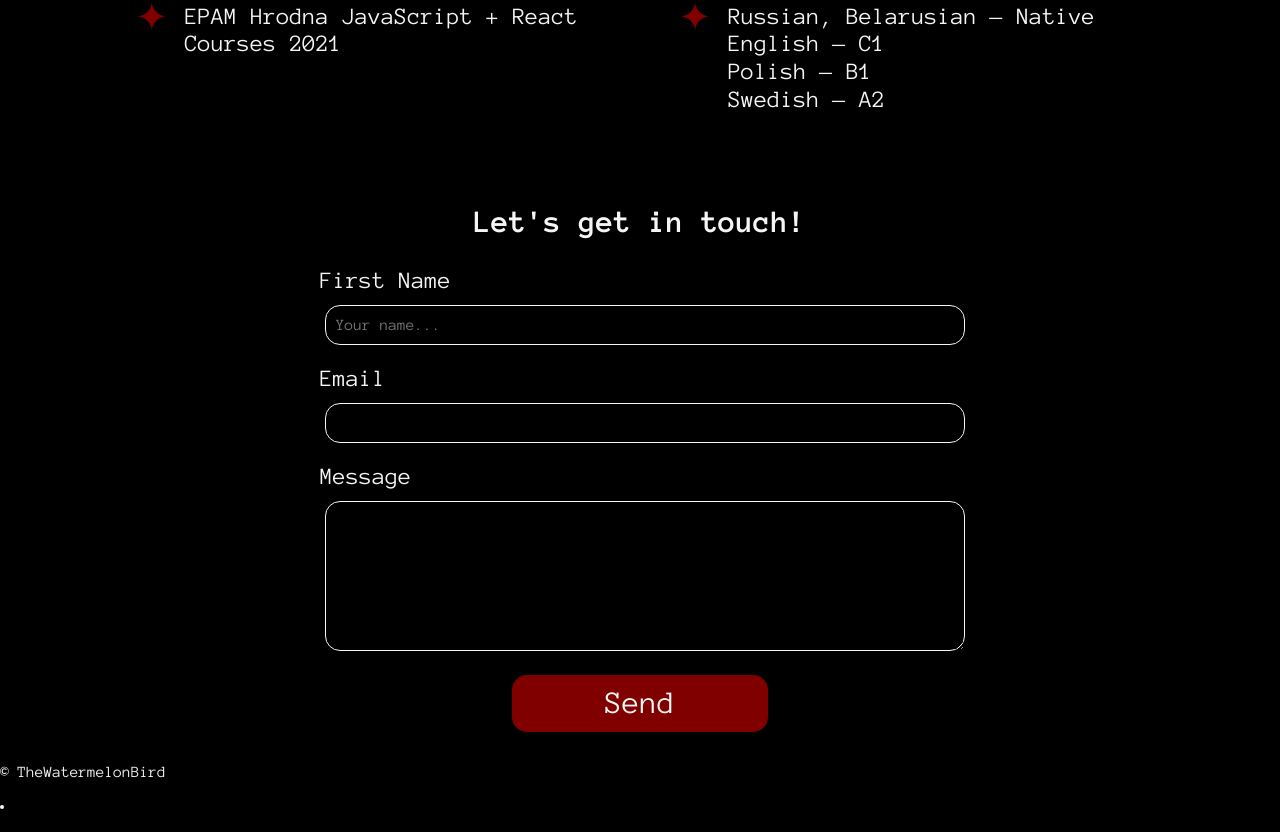
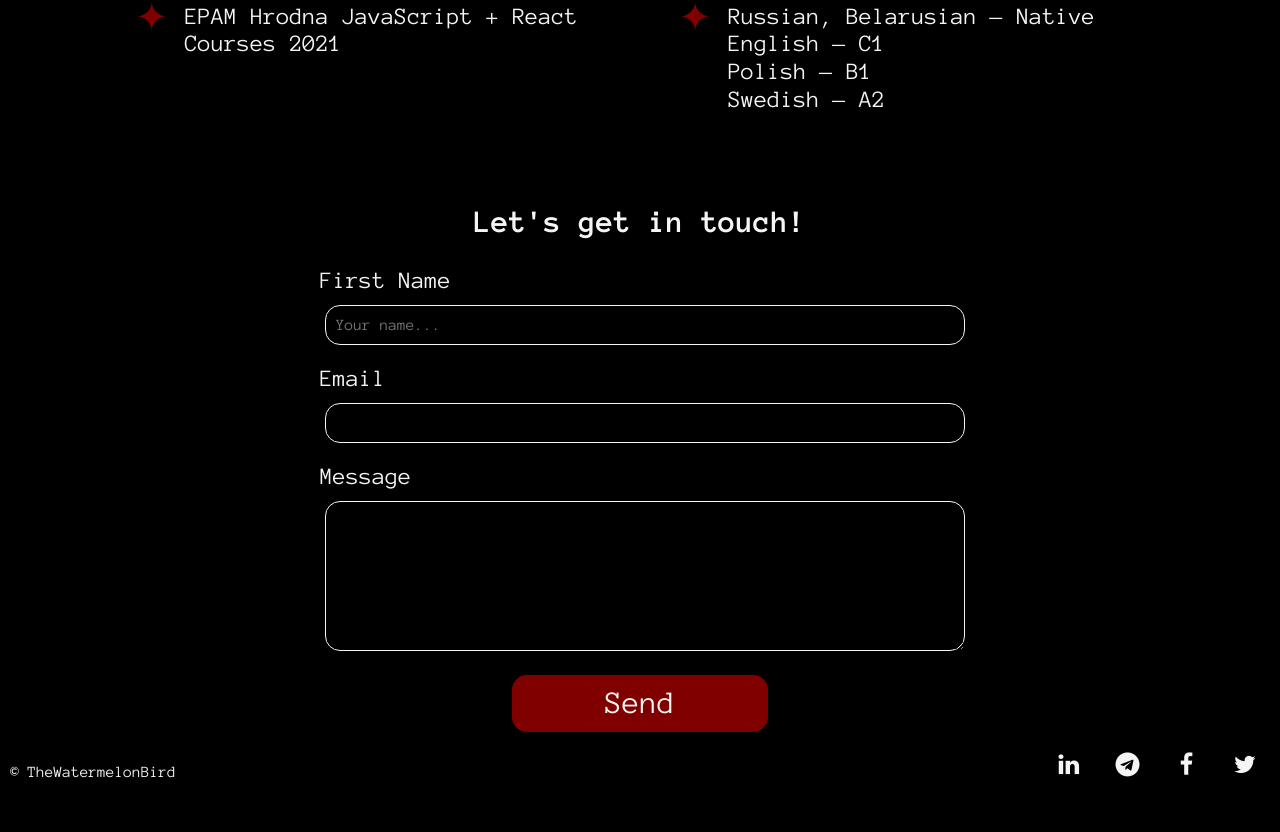
Before and after one commit to TheWatermelonBird/HTML-CSS-FE-Course, a plain HTML site: page index.html in a window 1280 px wide. Shown: the part 2116-2948 px from the top of the page. After the commit the page ends 2913 px from the top, so only its background shows below. Drawn offline with Linux system fonts and the light colour scheme.

Commit message:
feat: add socail media to footer

```diff
--- a/index.html
+++ b/index.html
@@ -103,12 +103,13 @@
      </section>
      <footer>
           <p>© TheWatermelonBird</p>
-          <li class="social-media">
-               <ul class="linkedin"><a href=""></a></ul>
-               <ul class="telegram"><a href=""></a></ul>
-               <ul class="facebook"><a href=""></a></ul>
-               <ul class="twitter"><a href=""></a></ul>
-          </li>
+          <div class="footer-links">
+               <a href="https://www.linkedin.com/in/hanna-aniskevich-643617163/" target="_blank"><i class="fa fa-linkedin"></i></a>
+               <a href="https://t.me/WatermelonBird" target="_blank"><i class="fa fa-telegram"></i></a>
+               <a href="https://www.facebook.com/thewatermelonbird/" target="_blank"><i class="fa fa-facebook"></i></a>
+               <a href="https://twitter.com/notouchschwa" target="_blank"><i class="fa fa-twitter"></i></a>
+          </div>
+
      </footer>
 </body>
 </html>
--- a/style.css
+++ b/style.css
@@ -260,8 +260,27 @@ input[type=submit] {
      border-radius: 15px;
 }
 
+footer {
+     display: flex;
+     justify-content: space-between;
+     margin: 0 auto;
+     width: calc(100% - 20px);
+}
+
 footer p {
      font-size: 1rem;
+}
+
+.fa {
+     padding: 5px;
+     font-size: 1.5rem;
+     width: 50px;
+     text-align: center;
+     text-decoration: none;
+}
+
+.fa:hover {
+     color: maroon;
 }
 
 
```
